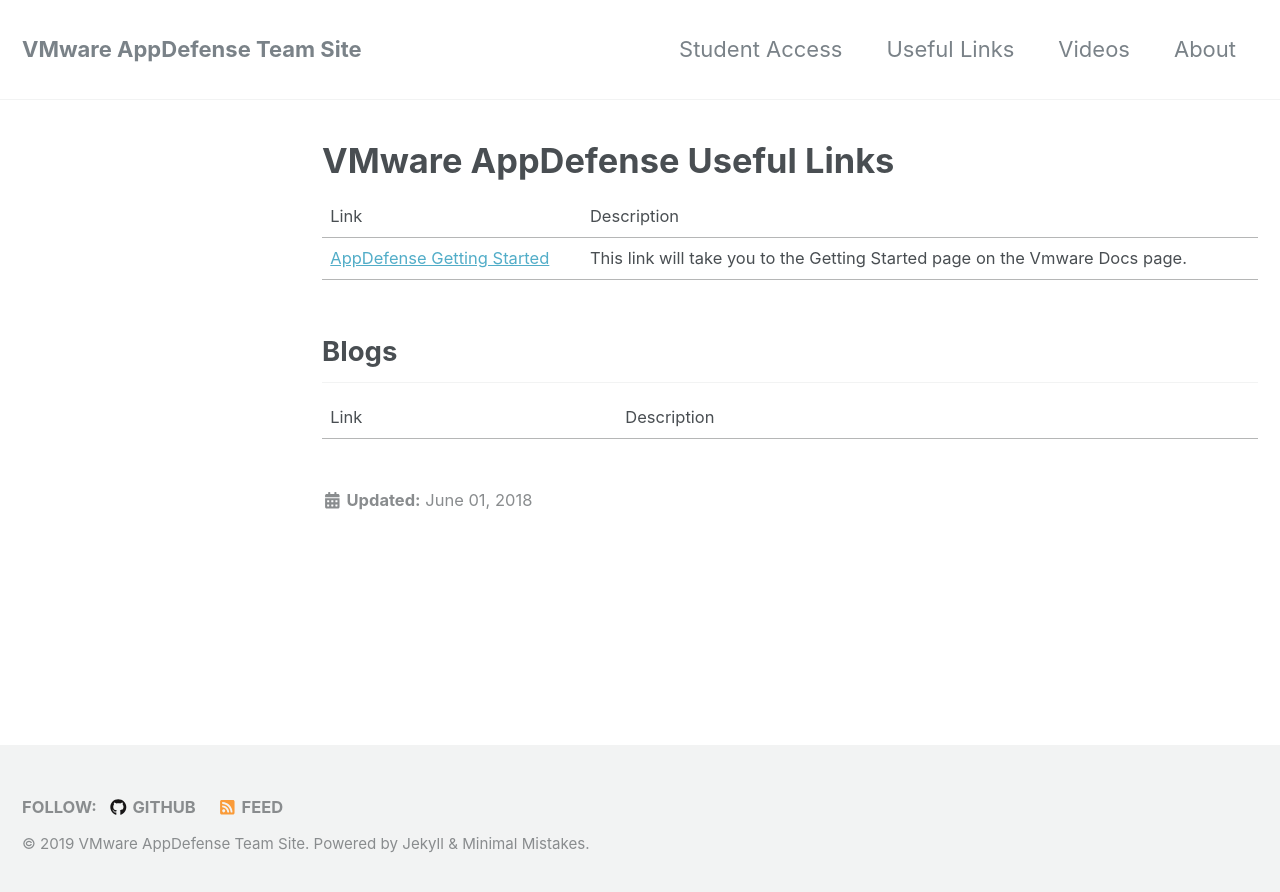
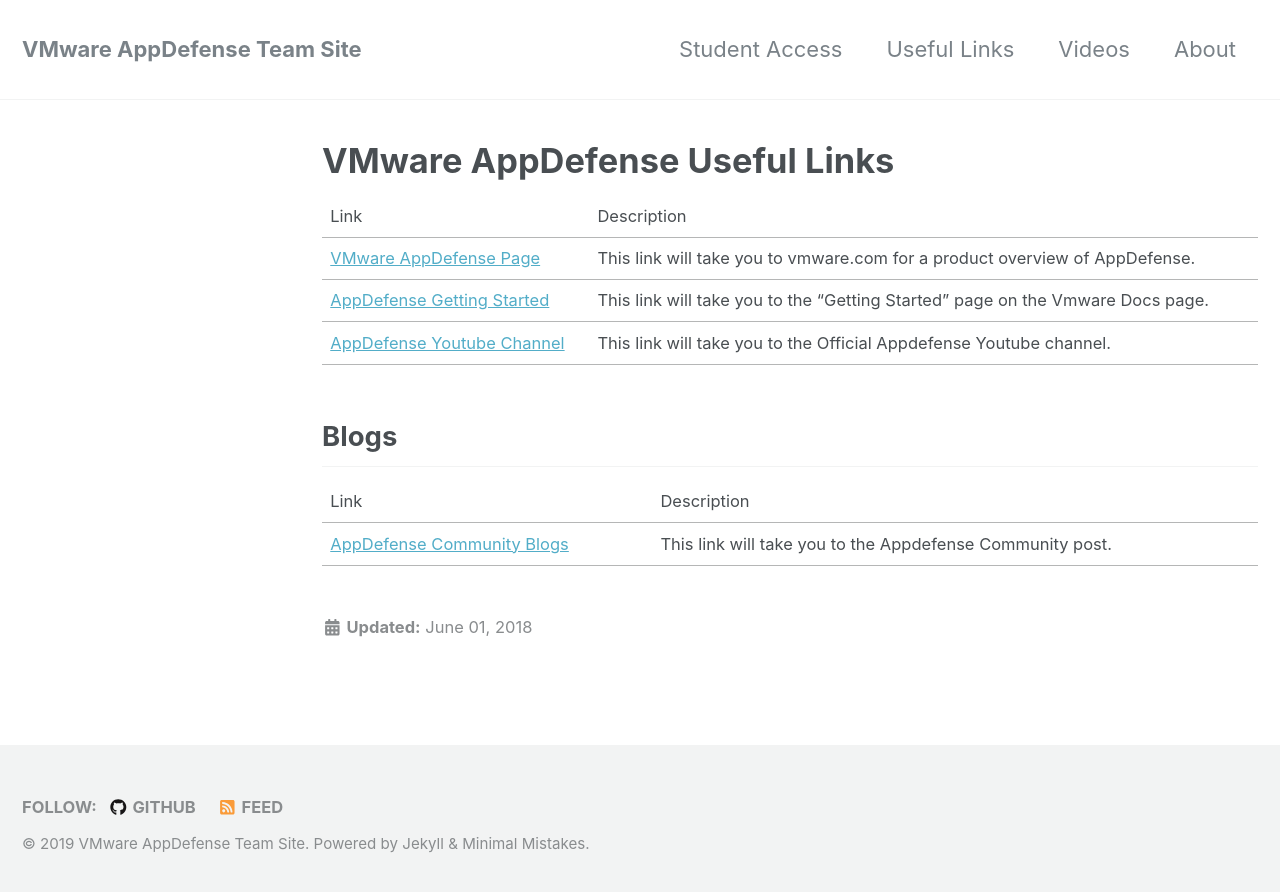
Before and after one commit to vmware-csa-team/AppDefense-Quick-Start-Guide, a Jekyll site: the page built from _pages/useful-links.md, in a window 1280 px wide. Shown: the top 892 px of the page. Built offline with Jekyll 4.4.1, drawn with Linux system fonts in a browser that asks for light colours; nearby versions of some CDN libraries.

Commit message:
Text ediut

```diff
--- a/_pages/useful-links.md
+++ b/_pages/useful-links.md
@@ -8,9 +8,11 @@
 ---
 
 Link | Description
-[AppDefense Getting Started](https://docs.vmware.com/en/VMware-AppDefense/services/appdefense-getting-started/GUID-1EE525C8-04EB-40CE-A10A-AE24B00B746D.html){:target="_blank"} | This link will take you to the Getting Started page on the Vmware Docs page.
-
+[VMware AppDefense Page ](https://www.vmware.com/products/appdefense.html){:target="_blank"} | This link will take you to vmware.com for a product overview of AppDefense.
+[AppDefense Getting Started](https://docs.vmware.com/en/VMware-AppDefense/services/appdefense-getting-started/GUID-1EE525C8-04EB-40CE-A10A-AE24B00B746D.html){:target="_blank"} | This link will take you to the "Getting Started" page on the Vmware Docs page.
+[AppDefense Youtube Channel](https://www.youtube.com/channel/UCFp1lQQ6PhDZog2iQ-F3ERw){:target="_blank"} | This link will take you to the Official Appdefense Youtube channel.
 
 ## Blogs
 
 Link | Description
+[AppDefense Community Blogs](https://communities.vmware.com/community/vmtn/appdefense/overview){:target="_blank"} | This link will take you to the Appdefense Community post.
```
